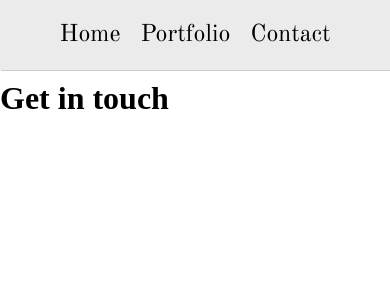
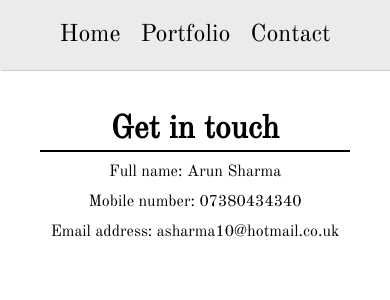
Before and after one commit to a-sha0234/portfolio-site, a React (Create React App) app: page /contact in a window 390 px wide. Shown: the top 300 px of the page. Built offline with nearby package versions, Linux system fonts and the light colour scheme.

Commit message:
add features to the contact page and add style it, also make some comments

```diff
--- a/src/Card.js
+++ b/src/Card.js
@@ -2,7 +2,6 @@ import React from "react";
 import codeArrow from "./codeArrow.png";
 
 export default function Card(props) {
-  console.log(props);
   return (
     <main className="card">
       <div className="card__display">
--- a/src/Pages/Contact.js
+++ b/src/Pages/Contact.js
@@ -1,8 +1,20 @@
+//imports
 import React from "react";
+import contactData from "./ContactDetails";
+
 export default function Contact() {
+  //-----------------------------------------------------------------------------------------
+  // return Jsx
+  //-----------------------------------------------------------------------------------------
+
   return (
-    <div>
+    <main className="contact">
       <h1>Get in touch</h1>
-    </div>
+      <div className="verticalLine"></div>
+      {/* get data from contactData */}
+      <p>Full name: {contactData[0].FullName} </p>
+      <p>Mobile number: {contactData[0].MobileNum} </p>
+      <p>Email address: {contactData[0].EmailAddress}</p>
+    </main>
   );
 }
--- /dev/null
+++ b/src/Pages/ContactDetails.js
@@ -0,0 +1,13 @@
+//-----------------------------------------------------------------------------------------
+// contact data
+//-----------------------------------------------------------------------------------------
+
+const contactData = [
+  {
+    FullName: "Arun Sharma",
+    MobileNum: "07380434340",
+    EmailAddress: "asharma10@hotmail.co.uk",
+  },
+];
+
+export default contactData;
--- a/src/scss/_globals.scss
+++ b/src/scss/_globals.scss
@@ -38,7 +38,7 @@
 
   // End of home page styling
   //-----------------------------------------------------------------------------------------
-  // Start of portfolio page and card  styling
+  // Start of Portfolio page and card  styling
 
   .card {
     display: flex;
@@ -62,5 +62,27 @@
     }
   }
 
-  // End of portfolio page and card styling
+  // End of Portfolio page and card styling
+  //-----------------------------------------------------------------------------------------
+  // Start of Contact page styling
+
+  .contact {
+    text-align: center;
+    margin-top: 40px;
+  }
+
+  .verticalLine {
+    border: 0.01px solid black;
+    margin-left: 40px;
+    margin-right: 40px;
+  }
+  h1 {
+    font-family: $fontStyle;
+  }
+  .contact > p {
+    margin-top: 10px;
+    font-family: $fontStyle;
+  }
+
+  // End of contact page styling
 }
```
